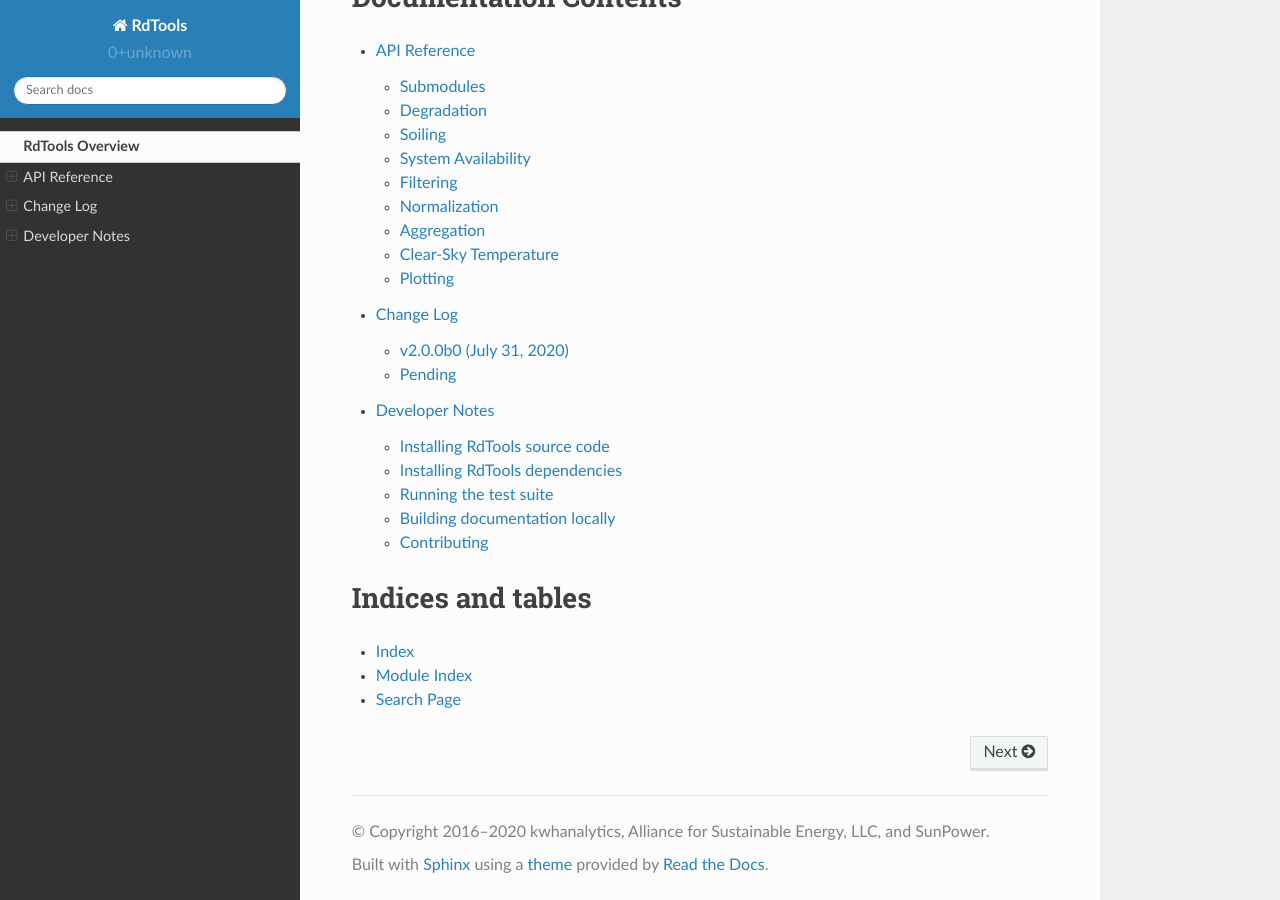
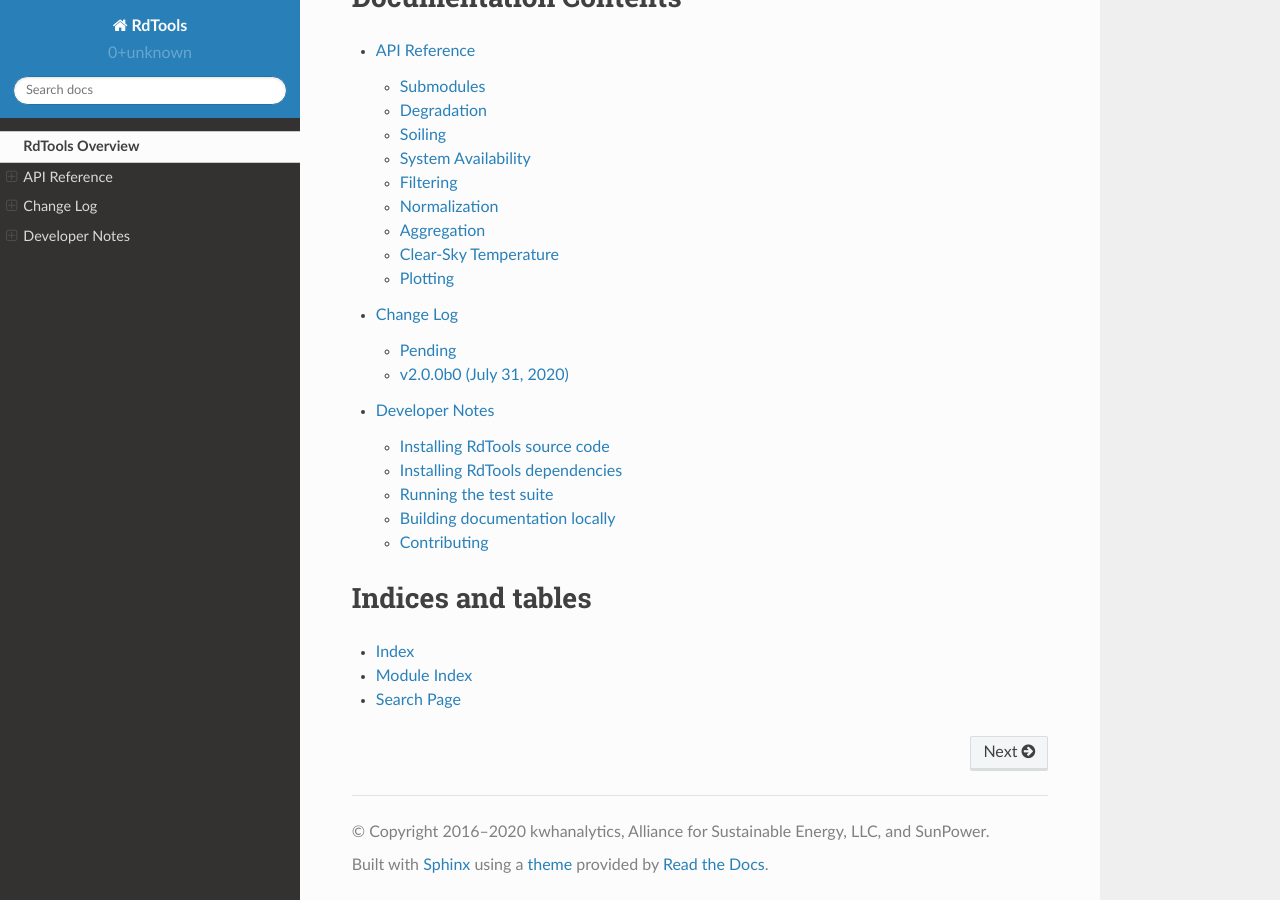
Before and after one commit to NREL/rdtools, a Sphinx documentation site: the page built from docs/sphinx/source/index.rst, in a window 1280 px wide and 900 px high, scrolled down 6119 px. Built offline with Sphinx 7.4.7 and the Read the Docs theme 2.0.0, drawn with Linux system fonts in a browser that asks for light colours; pages that are not in the unit, such as notebooks, are missing from menus.

```diff
--- a/docs/sphinx/source/changelog.rst
+++ b/docs/sphinx/source/changelog.rst
@@ -1,5 +1,5 @@
 RdTools Change Log
 ==================
 
+.. include:: changelog/pending.rst
 .. include:: changelog/v2.0.0b0.rst
-.. include:: changelog/pending.rst
```
